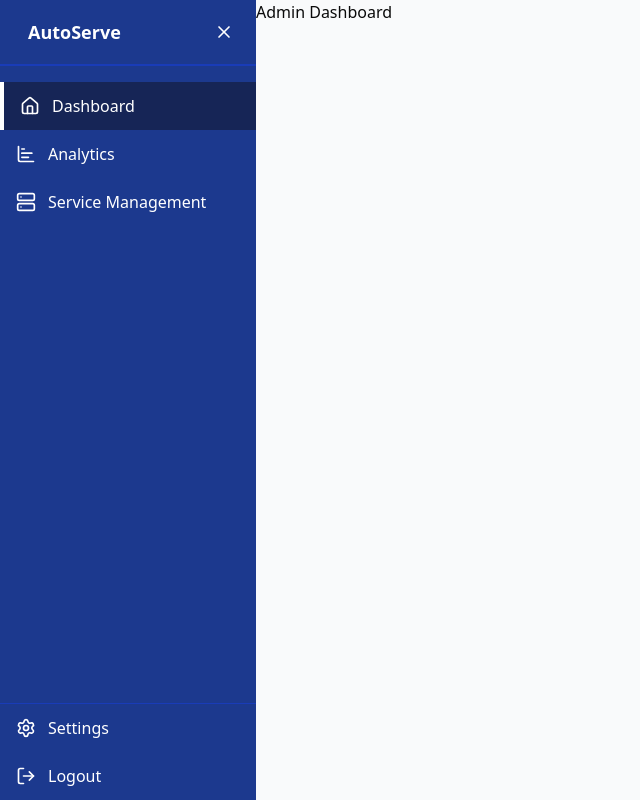
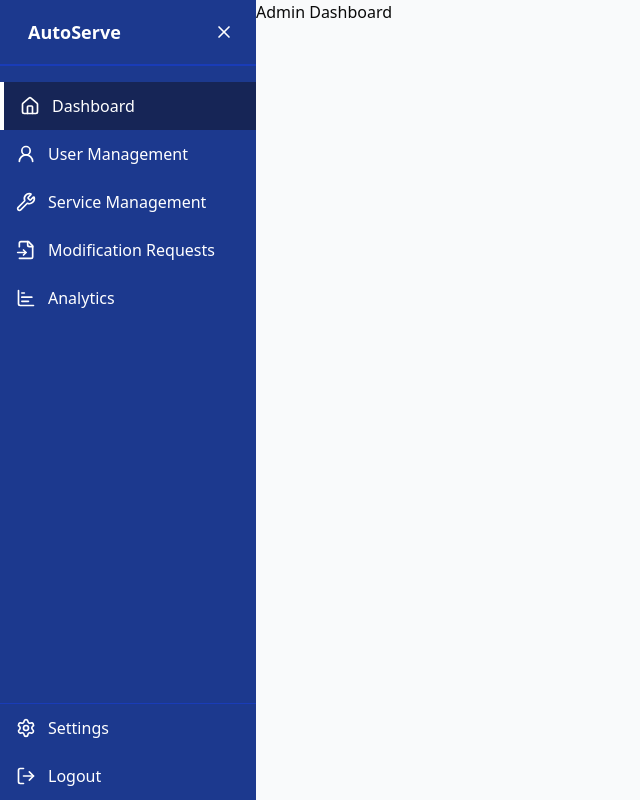
Before and after one commit to Automobile-Management-System/Frontend, a Next.js app: page /admin/dashboard in a window 1280 px wide. Shown: the whole page, without its empty margins (0-640 px from the left). Built offline with nearby package versions, Linux system fonts and the light colour scheme.

Commit message:
Refactor AdminSidebar with new menu items and icons

```diff
--- a/components/admin/adminsidebar.tsx
+++ b/components/admin/adminsidebar.tsx
@@ -1,3 +1,144 @@
+// 'use client';
+
+// import { useEffect, useState } from 'react';
+// import {
+//   Home,
+//   Settings,
+//   LogOut,
+//   Menu,
+//   X,
+//   ServerIcon,
+//   ChartBar,
+// } from 'lucide-react';
+// import { useRouter, usePathname } from 'next/navigation';
+
+// interface SidebarProps {
+//   isOpen: boolean;
+//   onToggle: () => void;
+// }
+
+// export default function AdminSidebar({ isOpen, onToggle }: SidebarProps) {
+//   const router = useRouter();
+//   const pathname = usePathname();
+
+//   // ✅ Ensure client-only hydration-safe render
+//   const [mounted, setMounted] = useState(false);
+//   useEffect(() => setMounted(true), []);
+//   if (!mounted) {
+//     // Prevent SSR mismatch by not rendering until client-side mount
+//     return null;
+//   }
+
+//   const menuItems = [
+//     { icon: Home, label: 'Dashboard', path: '/admin/dashboard', badge: null },
+//     { icon: ChartBar, label: 'Analytics', path: '/admin/analytics', badge: null },
+//     { icon: ServerIcon, label: 'Service Management', path: '/admin/service_management', badge: null },
+//   ];
+
+//   const handleNavigation = (path: string) => {
+//     router.push(path);
+//   };
+
+//   const handleLogout = () => {
+//     sessionStorage.removeItem('userEmail');
+//     sessionStorage.removeItem('isAuthenticated');
+//     router.push('/login');
+//   };
+
+//   const isActive = (path: string) =>
+//     pathname === path || pathname.startsWith(path + '/');
+
+//   return (
+//     <aside
+//       className={`${
+//         isOpen ? 'w-64' : 'w-20'
+//       } bg-blue-900 text-white transition-all duration-300 flex flex-col`}
+//     >
+//       {/* Logo with Toggle */}
+//       <div className="p-4 flex items-center justify-between border-b border-blue-800">
+//         {isOpen ? (
+//           <>
+//             <div className="flex items-center">
+//               <div className="ml-3">
+//                 <h1 className="text-lg font-bold">AutoServe</h1>
+//               </div>
+//             </div>
+//             <button
+//               onClick={onToggle}
+//               className="p-1.5 hover:bg-blue-800 rounded-lg transition"
+//             >
+//               <X className="w-5 h-5" />
+//             </button>
+//           </>
+//         ) : (
+//           <div className="flex flex-col items-center space-y-2">
+//             <div className="w-10 h-10 bg-gradient-to-br bg-white rounded-lg flex items-center justify-center">
+//               <span className="text-xl text-blue-900 font-bold">A</span>
+//             </div>
+//             <button
+//               onClick={onToggle}
+//               className="p-1.5 hover:bg-blue-800 rounded-lg transition"
+//             >
+//               <Menu className="w-5 h-5" />
+//             </button>
+//           </div>
+//         )}
+//       </div>
+
+//       {/* ✅ Always render <nav> to keep HTML consistent */}
+//       <nav className="flex-1 py-4 overflow-y-auto border-t border-blue-800">
+//         {menuItems.map((item) => (
+//           <button
+//             key={item.label}
+//             onClick={() => handleNavigation(item.path)}
+//             className={`w-full flex items-center ${
+//               isOpen ? 'px-4' : 'px-6'
+//             } py-3 hover:bg-blue-800 transition ${
+//               isActive(item.path)
+//                 ? 'bg-blue-950 border-l-4 border-white'
+//                 : ''
+//             }`}
+//           >
+//             <item.icon className="w-5 h-5 flex-shrink-0" />
+//             {isOpen && (
+//               <>
+//                 <span className="ml-3 flex-1 text-left">{item.label}</span>
+//                 {item.badge && (
+//                   <span className="bg-red-600 text-white text-xs px-2 py-0.5 rounded-full">
+//                     {item.badge}
+//                   </span>
+//                 )}
+//               </>
+//             )}
+//           </button>
+//         ))}
+//       </nav>
+
+//       {/* Bottom Menu (consistent structure too) */}
+//       <div className="border-t border-blue-800">
+//         <button
+//           onClick={() => handleNavigation('/settings')}
+//           className={`w-full flex items-center ${
+//             isOpen ? 'px-4' : 'px-6'
+//           } py-3 hover:bg-blue-800 transition`}
+//         >
+//           <Settings className="w-5 h-5 flex-shrink-0" />
+//           {isOpen && <span className="ml-3">Settings</span>}
+//         </button>
+//         <button
+//           onClick={handleLogout}
+//           className={`w-full flex items-center ${
+//             isOpen ? 'px-4' : 'px-6'
+//           } py-3 hover:bg-blue-800 transition text-white`}
+//         >
+//           <LogOut className="w-5 h-5 flex-shrink-0" />
+//           {isOpen && <span className="ml-3">Logout</span>}
+//         </button>
+//       </div>
+//     </aside>
+//   );
+// }
+
 'use client';
 
 import { useEffect, useState } from 'react';
@@ -7,8 +148,10 @@ import {
   LogOut,
   Menu,
   X,
-  ServerIcon,
   ChartBar,
+  Wrench,
+  User2,
+  FileInput,
 } from 'lucide-react';
 import { useRouter, usePathname } from 'next/navigation';
 
@@ -31,8 +174,11 @@ export default function AdminSidebar({ isOpen, onToggle }: SidebarProps) {
 
   const menuItems = [
     { icon: Home, label: 'Dashboard', path: '/admin/dashboard', badge: null },
+     { icon: User2, label: 'User Management', path: '/admin/user_management', badge: null },
+     { icon: Wrench, label: 'Service Management', path: '/admin/service_management', badge: null },
+      { icon: FileInput, label: 'Modification Requests', path: '/admin/modifications', badge: null },
     { icon: ChartBar, label: 'Analytics', path: '/admin/analytics', badge: null },
-    { icon: ServerIcon, label: 'Service Management', path: '/admin/service_management', badge: null },
+
   ];
 
   const handleNavigation = (path: string) => {
```
